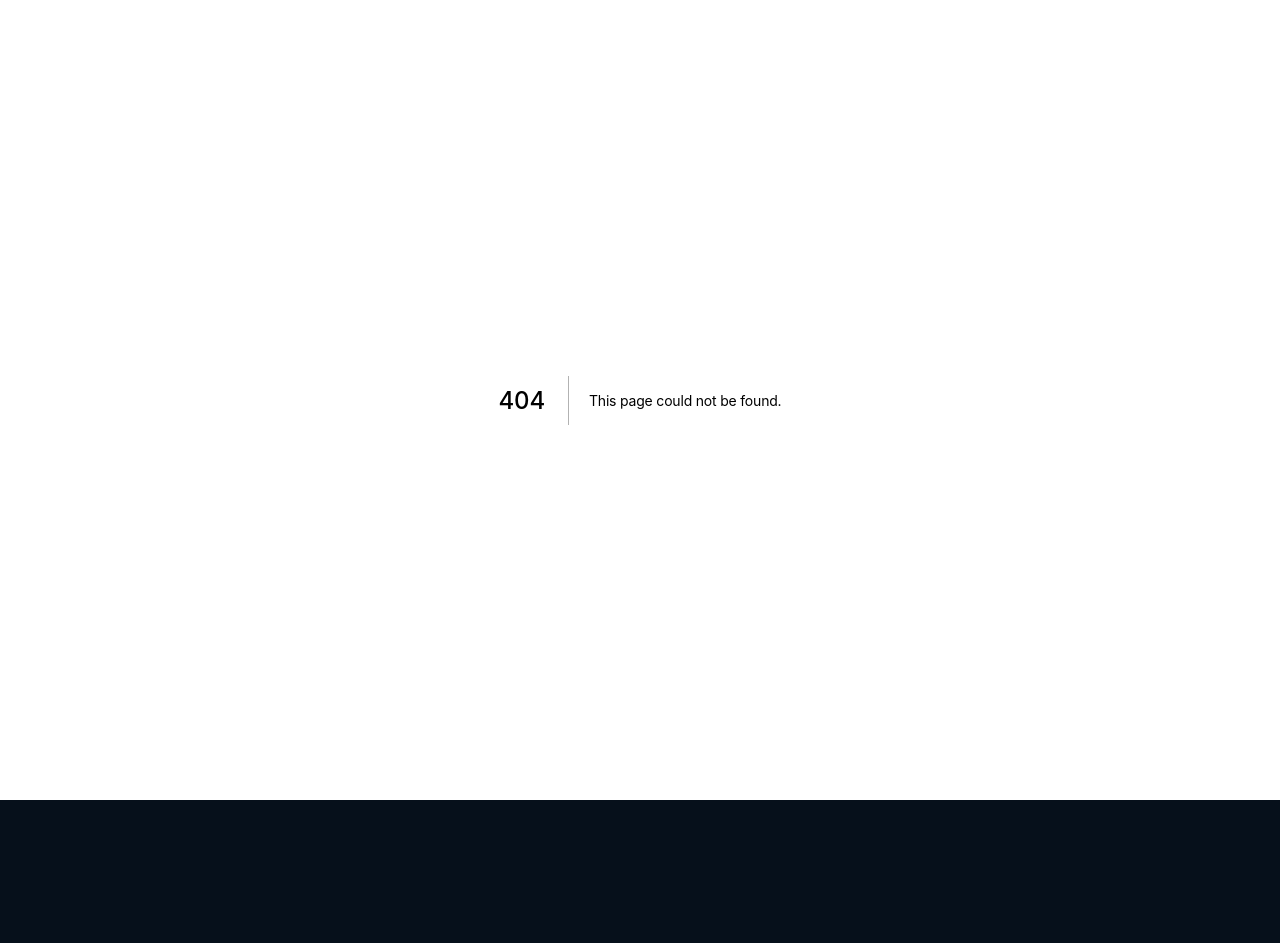
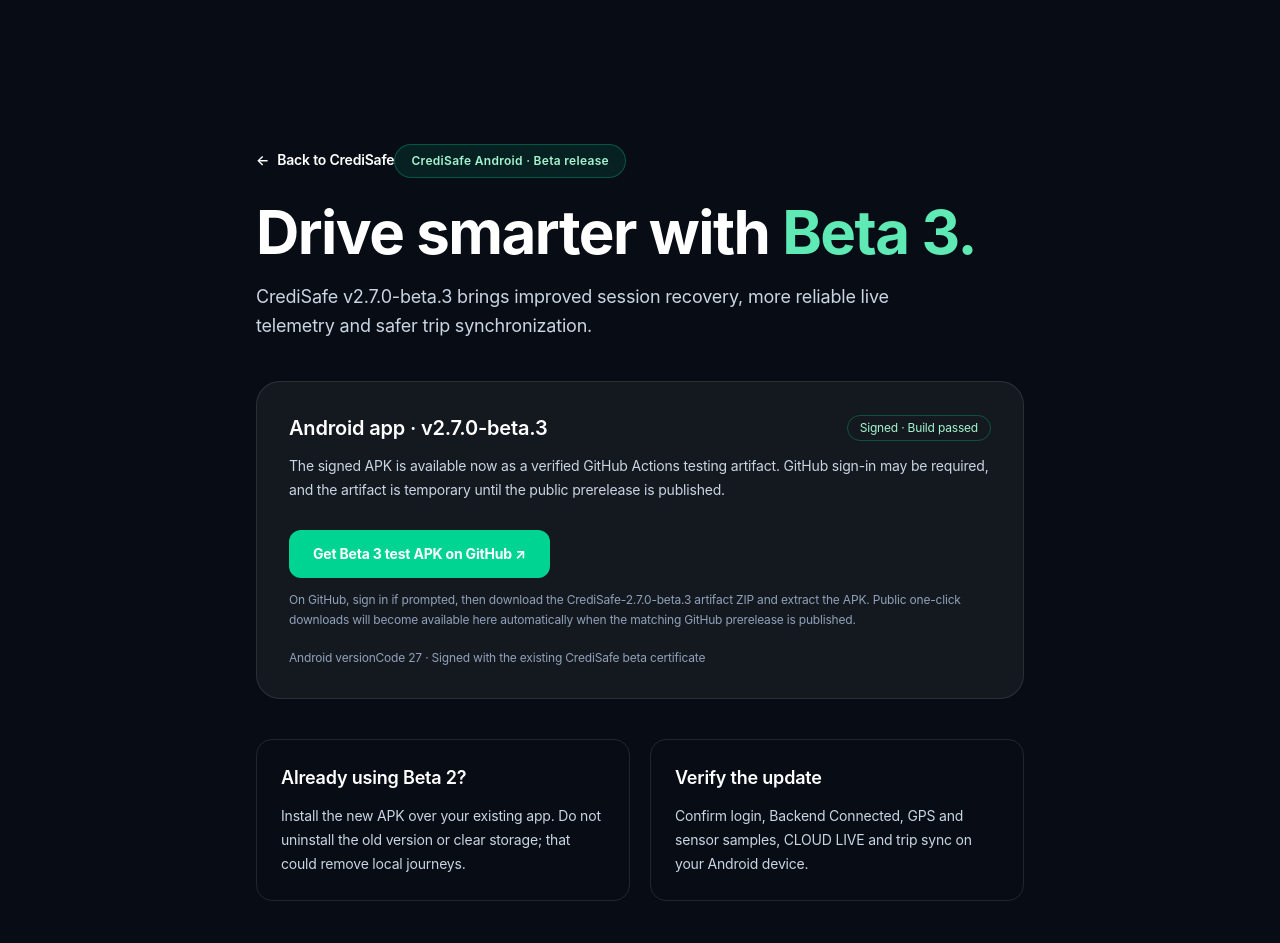
Before and after one commit to 18-monarch/CrediSafe, a Next.js app: page /download/android in a window 1280 px wide. Before the commit this address had no page. Shown: the top 943 px of the page. Before the commit the page ends 800 px from the top, so only its background shows below. Built offline with nearby package versions, Linux system fonts and the light colour scheme; no server answers.

Commit message:
feat(site): provide Android beta 3 download on website (#3)
* feat(site): feature Android beta 3 download in header

* feat(site): add beta 3 download page with published release fallback

```diff
--- /dev/null
+++ b/app/download/android/page.tsx
@@ -0,0 +1,131 @@
+import type { Metadata } from "next";
+
+export const dynamic = "force-dynamic";
+
+export const metadata: Metadata = {
+  title: "Download CrediSafe Android Beta 3",
+  description: "Get CrediSafe v2.7.0-beta.3 for Android, with secure signing and install guidance.",
+};
+
+const RELEASE_API =
+  "https://api.github.com/repos/18-monarch/CrediSafeAndroid/releases/tags/v2.7.0-beta.3";
+const APK_NAME = "CrediSafe-2.7.0-beta.3.apk";
+const TEST_BUILD =
+  "https://github.com/18-monarch/CrediSafeAndroid/actions/runs/40104272704/artifacts/12564396375";
+const VERIFIED_RUN =
+  "https://github.com/18-monarch/CrediSafeAndroid/actions/runs/40104272704";
+
+type ReleaseResponse = {
+  draft?: boolean;
+  assets?: { name?: string; browser_download_url?: string }[];
+};
+
+async function publishedApk(): Promise<string | null> {
+  try {
+    const response = await fetch(RELEASE_API, {
+      cache: "no-store",
+      headers: { Accept: "application/vnd.github+json" },
+      signal: AbortSignal.timeout(4000),
+    });
+    if (!response.ok) return null;
+
+    const release = (await response.json()) as ReleaseResponse;
+    if (release.draft) return null;
+    const asset = release.assets?.find((item) => item.name === APK_NAME);
+    const url = asset?.browser_download_url;
+    // Only redirect visitors to the expected asset in our official repository.
+    return url?.startsWith(
+      "https://github.com/18-monarch/CrediSafeAndroid/releases/download/v2.7.0-beta.3/"
+    )
+      ? url
+      : null;
+  } catch {
+    // GitHub API can be rate-limited or temporarily unavailable.
+    // Keep the verified beta.3 Actions artifact accessible as a fallback.
+    return null;
+  }
+}
+
+export default async function AndroidDownloadPage() {
+  const publicApk = await publishedApk();
+  const actionUrl = publicApk ?? TEST_BUILD;
+
+  return (
+    <main className="min-h-screen bg-[#080d15] px-5 py-12 text-white sm:px-8 lg:py-20">
+      <div className="mx-auto max-w-3xl">
+        <a href="/" className="inline-flex items-center gap-2 text-sm font-semibold text-slate-300 hover:text-white">
+          <span aria-hidden="true">←</span> Back to CrediSafe
+        </a>
+
+        <div className="mt-16 inline-flex rounded-full border border-emerald-400/30 bg-emerald-400/10 px-4 py-2 text-xs font-semibold tracking-wide text-emerald-200">
+          CrediSafe Android · Beta release
+        </div>
+        <h1 className="mt-6 text-4xl font-bold tracking-tight sm:text-6xl">
+          Drive smarter with <span className="text-emerald-300">Beta 3.</span>
+        </h1>
+        <p className="mt-5 max-w-2xl text-lg leading-relaxed text-slate-300">
+          CrediSafe v2.7.0-beta.3 brings improved session recovery, more
+          reliable live telemetry and safer trip synchronization.
+        </p>
+
+        <section className="mt-10 rounded-3xl border border-white/10 bg-white/[0.05] p-6 sm:p-8" aria-labelledby="download-heading">
+          <div className="flex flex-wrap items-center justify-between gap-3">
+            <h2 id="download-heading" className="text-xl font-semibold">Android app · v2.7.0-beta.3</h2>
+            <span className="rounded-full border border-emerald-400/30 px-3 py-1 text-xs text-emerald-200">
+              Signed · Build passed
+            </span>
+          </div>
+          <p className="mt-3 text-sm leading-6 text-slate-300">
+            {publicApk
+              ? "The APK is published on GitHub Releases and available for direct download."
+              : "The signed APK is available now as a verified GitHub Actions testing artifact. GitHub sign-in may be required, and the artifact is temporary until the public prerelease is published."}
+          </p>
+          <a
+            href={actionUrl}
+            target="_blank"
+            rel="noopener noreferrer"
+            className="mt-7 inline-flex min-h-12 w-full items-center justify-center rounded-xl bg-emerald-400 px-6 py-3 text-center text-sm font-bold text-slate-950 transition hover:bg-emerald-300 sm:w-auto"
+          >
+            {publicApk ? "Download Beta 3 APK" : "Get Beta 3 test APK on GitHub ↗"}
+          </a>
+          {!publicApk && (
+            <p className="mt-3 text-xs leading-5 text-slate-400">
+              On GitHub, sign in if prompted, then download the
+              CrediSafe-2.7.0-beta.3 artifact ZIP and extract the APK.
+              Public one-click downloads will become available here automatically
+              when the matching GitHub prerelease is published.
+            </p>
+          )}
+          <p className="mt-5 text-xs text-slate-400">
+            Android versionCode 27 · Signed with the existing CrediSafe beta certificate
+          </p>
+        </section>
+
+        <section className="mt-10 grid gap-5 sm:grid-cols-2">
+          <div className="rounded-2xl border border-white/10 p-6">
+            <h2 className="text-lg font-semibold">Already using Beta 2?</h2>
+            <p className="mt-3 text-sm leading-6 text-slate-300">
+              Install the new APK over your existing app. Do not uninstall
+              the old version or clear storage; that could remove local journeys.
+            </p>
+          </div>
+          <div className="rounded-2xl border border-white/10 p-6">
+            <h2 className="text-lg font-semibold">Verify the update</h2>
+            <p className="mt-3 text-sm leading-6 text-slate-300">
+              Confirm login, Backend Connected, GPS and sensor samples,
+              CLOUD LIVE and trip sync on your Android device.
+            </p>
+          </div>
+        </section>
+
+        <p className="mt-10 text-sm text-slate-400">
+          Source and verified build:{" "}
+          <a href={VERIFIED_RUN} target="_blank" rel="noopener noreferrer" className="underline underline-offset-4 hover:text-white">
+            GitHub Actions run #40104272704
+          </a>
+          . Beta software may contain bugs; use it for testing.
+        </p>
+      </div>
+    </main>
+  );
+}
--- a/components/Header.tsx
+++ b/components/Header.tsx
@@ -24,12 +24,12 @@
         <a href="#pilot">Pilot</a>
       </nav>
       <a
-        href="https://github.com/18-monarch/CrediSafeAndroid/releases/download/v2.7.0-beta.2/CrediSafe-2.7.0-beta.2.apk"
+        href="/download/android"
         className="primary-button compact header-app-link"
-        aria-label="Download CrediSafe v2.7.0 Beta 2 signed Android APK"
+        aria-label="Get CrediSafe v2.7.0 Beta 3 signed Android build"
       >
-        <span className="header-desktop-label">Download Android beta</span>
-        <span className="header-mobile-label">Download beta</span>
+        <span className="header-desktop-label">Get Android beta 3</span>
+        <span className="header-mobile-label">Beta 3 APK</span>
       </a>
     </header>
   );
```
